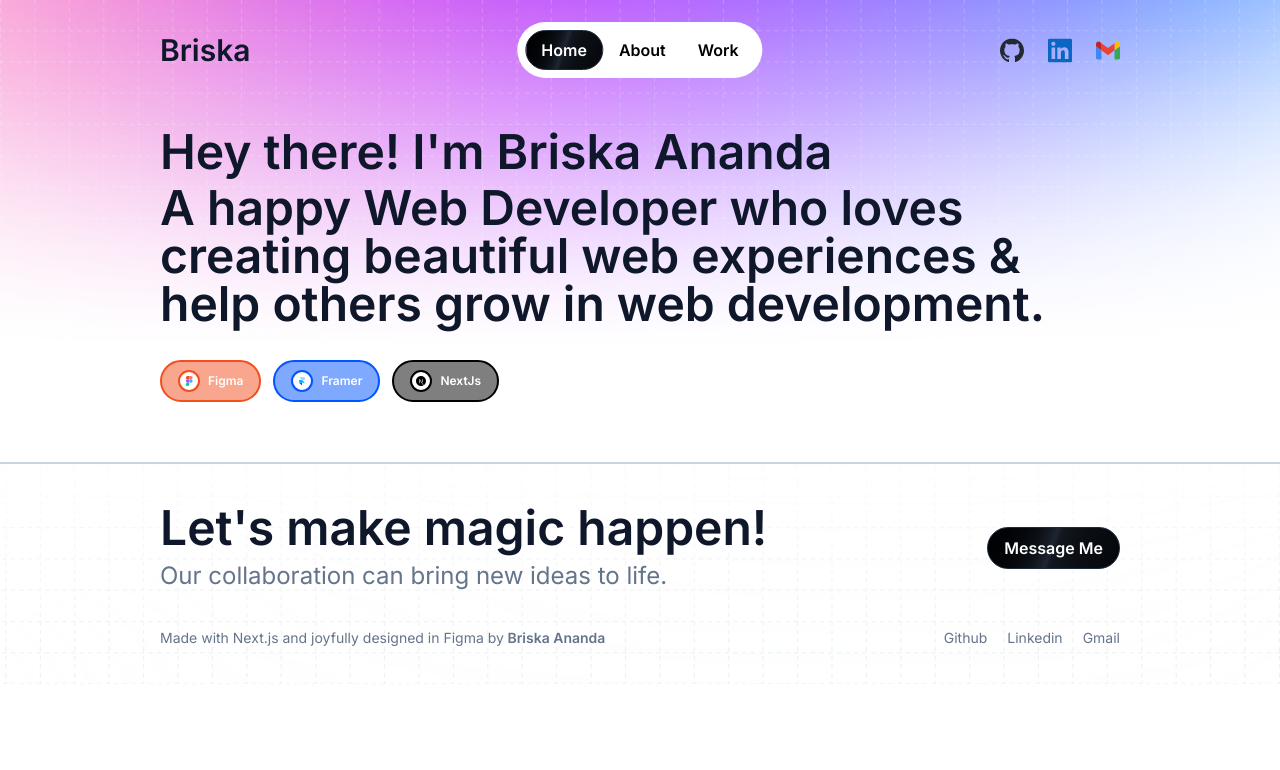
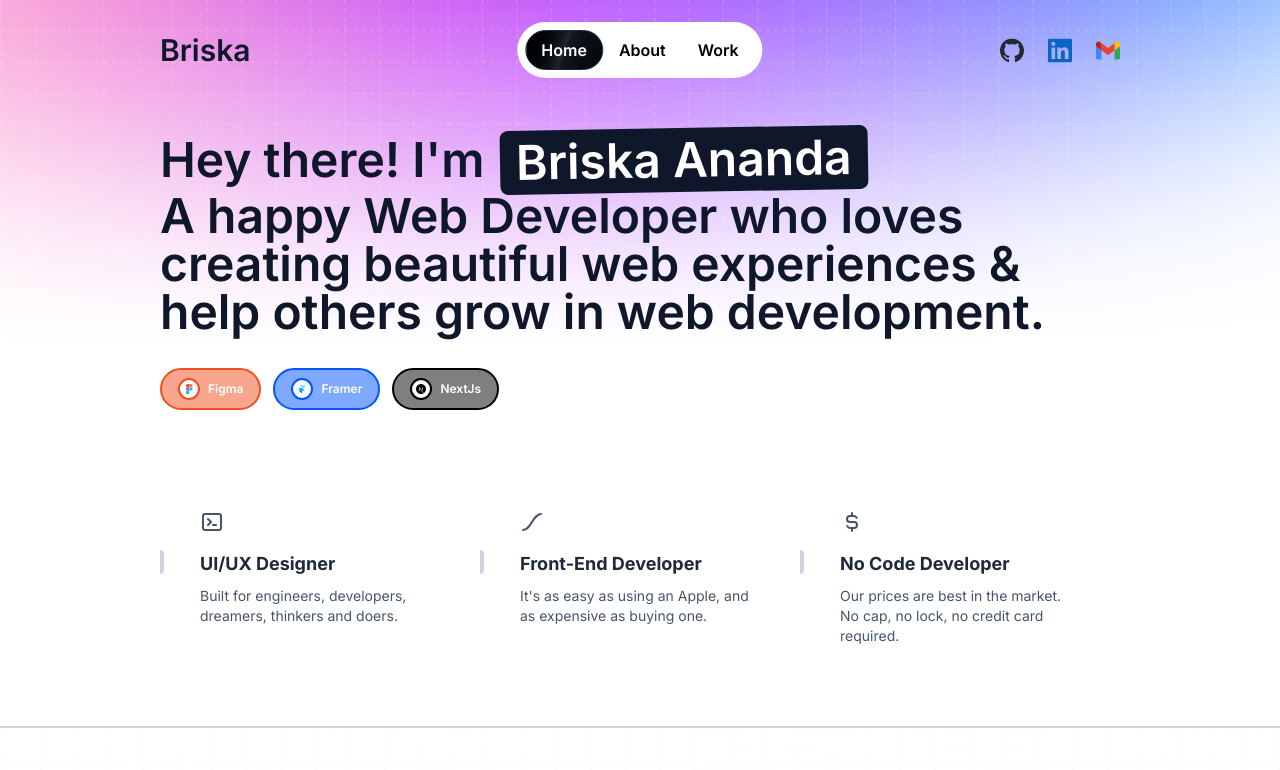
Before and after one commit to briskaanandaa/personal-website, a Next.js app: page / in a window 1280 px wide. Shown: the top 770 px of the page. Built offline with nearby package versions, Linux system fonts and the light colour scheme.

Commit message:
New Sections

```diff
--- a/package.json
+++ b/package.json
@@ -9,6 +9,7 @@
     "lint": "next lint"
   },
   "dependencies": {
+    "@tabler/icons-react": "^3.11.0",
     "clsx": "^2.1.1",
     "framer-motion": "^11.3.21",
     "next": "14.2.5",
--- a/src/app/page.tsx
+++ b/src/app/page.tsx
@@ -1,3 +1,4 @@
+import { FeaturesSectionDemo } from "@/components/FeatureSectionsDemo";
 import Footer from "@/components/Footer";
 import HeaderGradient from "@/components/HeaderGradient";
 import HeroSection from "@/components/HeroSection";
@@ -5,10 +6,11 @@
 
 export default function Home() {
   return (
-    <main className=" flex flex-col h-[100vh] w-full bg-white ">
+    <main className=" flex flex-col h-fit w-full bg-white ">
       <HeaderGradient />
       <Navbar />
       <HeroSection />
+      <FeaturesSectionDemo />
       <Footer />
     </main>
   );
--- /dev/null
+++ b/src/components/FeatureSectionsDemo.tsx
@@ -0,0 +1,74 @@
+import { cn } from "@/lib/utils";
+import {
+  IconCurrencyDollar,
+  IconEaseInOut,
+  IconTerminal2,
+} from "@tabler/icons-react";
+
+export function FeaturesSectionDemo() {
+  const features = [
+    {
+      title: "UI/UX Designer",
+      description:
+        "Built for engineers, developers, dreamers, thinkers and doers.",
+      icon: <IconTerminal2 />,
+    },
+    {
+      title: "Front-End Developer",
+      description:
+        "It's as easy as using an Apple, and as expensive as buying one.",
+      icon: <IconEaseInOut />,
+    },
+    {
+      title: "No Code Developer",
+      description:
+        "Our prices are best in the market. No cap, no lock, no credit card required.",
+      icon: <IconCurrencyDollar />,
+    },
+  ];
+  return (
+    <div className="grid grid-cols-1 md:grid-cols-2 lg:grid-cols-3 relative z-10 py-10 max-w-7xl mx-auto w-[90vw] md:w-[75vw]">
+      {features.map((feature, index) => (
+        <Feature key={feature.title} {...feature} index={index} />
+      ))}
+    </div>
+  );
+}
+
+const Feature = ({
+  title,
+  description,
+  icon,
+  index,
+}: {
+  title: string;
+  description: string;
+  icon: React.ReactNode;
+  index: number;
+}) => {
+  return (
+    <div
+      className={cn(
+        "flex flex-col  py-10 relative group/feature ",
+        (index === 0 || index === 3) && "",
+        index < 3 && "border-b border-l border-slate-300 md:border-none"
+      )}
+    >
+      {index < 3 && (
+        <div className="opacity-0 group-hover/feature:opacity-100 transition duration-200 absolute inset-0 h-full w-full bg-gradient-to-t from-slate-100 dark:from-slate-800 to-transparent pointer-events-none" />
+      )}
+      <div className="mb-4 relative z-10 px-10 text-slate-600 dark:text-slate-400">
+        {icon}
+      </div>
+      <div className="text-lg font-bold mb-2 relative z-10 px-10">
+        <div className="absolute left-0 inset-y-0 h-6 group-hover/feature:h-8 w-1 rounded-tr-full rounded-br-full bg-slate-300 dark:bg-slate-700 group-hover/feature:bg-slate-900 transition-all duration-200 origin-center" />
+        <span className="group-hover/feature:translate-x-2 transition duration-200 inline-block text-slate-800 dark:text-slate-100 ">
+          {title}
+        </span>
+      </div>
+      <p className="text-sm text-slate-600 dark:text-slate-300 relative z-10 px-10">
+        {description}
+      </p>
+    </div>
+  );
+};
--- a/src/components/Footer.tsx
+++ b/src/components/Footer.tsx
@@ -12,7 +12,7 @@
       <div className="relative w-[90vw] md:w-[75vw] h-fit z-10">
         <div className="flex flex-col sm:flex-row align-center justify-between py-3 md:py-5">
           <div className="mb-4 sm:mb-0">
-            <h1 className="text-4xl sm:text-4xl md:text-5xl font-semibold text-slate-900 mb-2">
+            <h1 className="text-4xl sm:text-4xl md:text-5xl font-semibold text-slate-900 mb-4">
               Let&apos;s make magic happen!
             </h1>
             <p className="text-lg sm:text-xl md:text-2xl text-slate-500">
--- a/src/components/HeroSection.tsx
+++ b/src/components/HeroSection.tsx
@@ -1,16 +1,22 @@
 const HeroSection = () => {
   return (
-    <div className="w-full h-fit flex justify-center my-5 md:my-10 z-10">
+    <div className="w-full h-fit flex justify-center mt-10 md:mb-5 z-10">
       <div className="w-[90vw] md:w-[75vw] flex flex-col lg:flex-row">
         <div className="w-full h-fill flex flex-col justify-center">
-          <h1 className="text-4xl sm:text-4xl md:text-5xl font-semibold text-slate-900 flex mt-5 mb-2">
-            Hey there! I&apos;m Briska Ananda
+          <h1 className="text-4xl sm:text-4xl md:text-5xl font-semibold text-slate-900 flex mt-5 mb-4 md:mb-0 flex-col lg:flex-row gap-x-2 md:items-center">
+            Hey there! I&apos;m{" "}
+            <span
+              className="px-4 py-2 md:ml-2 bg-slate-900 text-white rounded-lg text-4xl sm:text-4xl md:text-5xl w-fit"
+              style={{ transform: "rotate(-1deg)" }}
+            >
+              Briska Ananda
+            </span>
           </h1>
           <p className="text-lg sm:text-xl md:text-5xl md:text-slate-900 md:font-semibold text-slate-500 flex mb-8">
             A happy Web Developer who loves creating beautiful web experiences
             &amp; help others grow in web development.
           </p>
-          <div className="flex flex-row gap-x-3 mb-5">
+          <div className="flex flex-row gap-x-3">
             <a href="https://www.figma.com/">
               <button className="gap-x-2 text-xs w-full sm:w-auto flex px-4 py-2 items-center justify-start align-center h-fit rounded-full font-semibold text-white border-2 bg-[#F24E1E]/50 border-[#F24E1E]">
                 <svg
```
Also changed, not shown: public/noise.webp (added), 1 other file (tests, documents, lock files or other folders).
